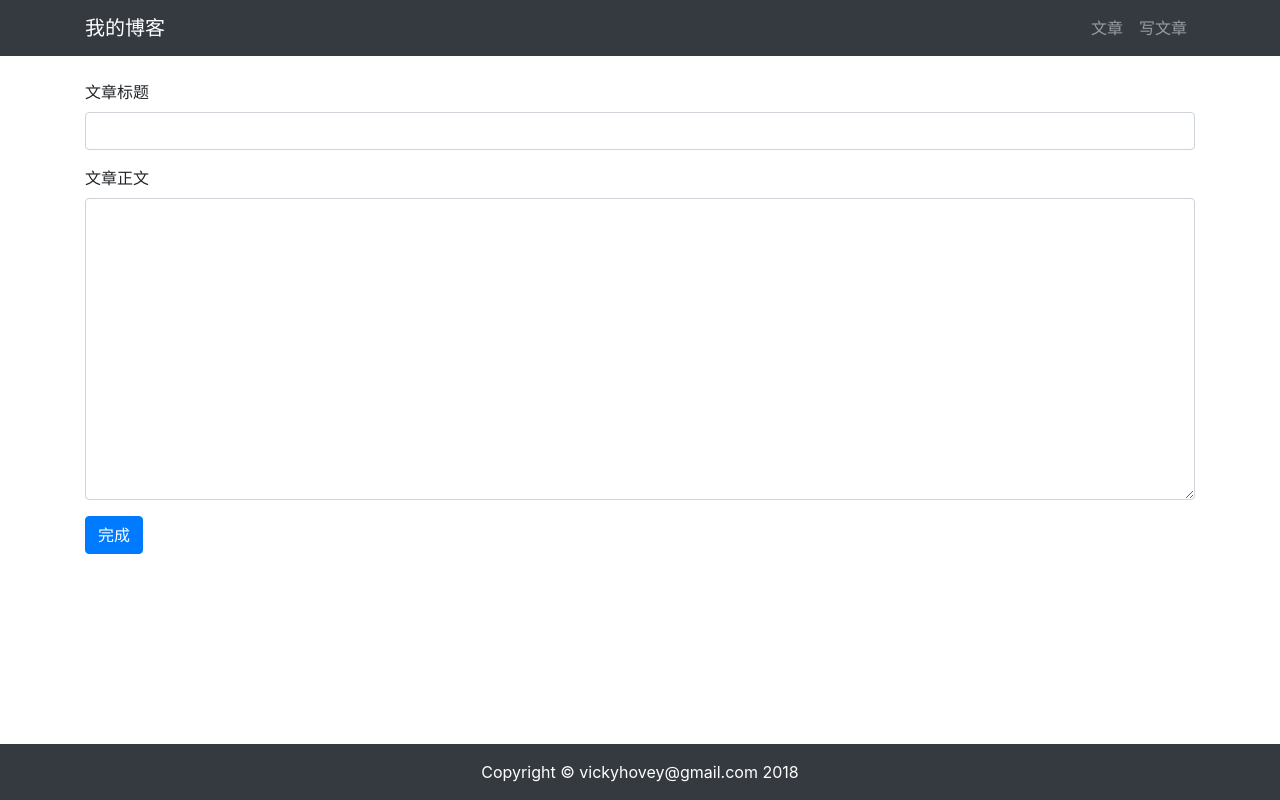
After one commit to vickyhovey/djangoblog, a Django app: page /article/article-create/ in a window 1280 px wide. The commit adds this page. Run offline with Django 3.2, Linux system fonts and the light colour scheme; some libraries are stand-ins or nearby versions.

Commit message:
使用Form表单类发表新文章

```diff
--- /dev/null
+++ b/my_blog/article/forms.py
@@ -0,0 +1,11 @@
+# 引入表单类
+from django import forms
+# 引入文章模型
+from .models import ArticlePost
+# 写文章的表单类
+class ArticlePostForm(forms.ModelForm):
+    class Meta:
+        # 指明数据模型来源
+        model = ArticlePost
+        # 定义表单包含的字段
+        fields = ('title', 'body')
--- /dev/null
+++ b/my_blog/article/templates/article/create.html
@@ -0,0 +1,35 @@
+<!-- extends表明此页面继承自 base.html 文件 -->
+{% extends "base.html" %} {% load staticfiles %}
+<!-- 写入 base.html 中定义的 title -->
+{% block title %} 写文章 {% endblock title %}
+<!-- 写入 base.html 中定义的 content -->
+{% block content %}
+<!-- 写文章表单 -->
+<div class="container">
+    <div class="row">
+        <div class="col-12">
+            <br>
+            <!-- 提交文章的表单 -->
+            <form method="post" action=".">
+                <!-- Django中需要POST数据的地方都必须有csrf_token -->
+                {% csrf_token %}
+                <!-- 文章标题 -->
+                <div class="form-group">
+                    <!-- 标签 -->
+                    <label for="title">文章标题</label>
+                    <!-- 文本框 -->
+                    <input type="text" class="form-control" id="title" name="title">
+                </div>
+                <!-- 文章正文 -->
+                <div class="form-group">
+                    <label for="body">文章正文</label>
+                    <!-- 文本区域 -->
+                    <textarea type="text" class="form-control" id="body" name="body" rows="12"></textarea>
+                </div>
+                <!-- 提交按钮 -->
+                <button type="submit" class="btn btn-primary">完成</button>
+            </form>
+        </div>
+    </div>
+</div>
+{% endblock content %}
--- a/my_blog/article/templates/article/detail.html
+++ b/my_blog/article/templates/article/detail.html
@@ -15,7 +15,7 @@
         <div class="col-12 alert alert-success">作者：{{ article.author }}</div>
         <!-- 文章正文 -->
         <div class="col-12">
-            # 在 article.body 后加上 |safe 过滤器
+            <!--#在 article.body 后加上 |safe 过滤器-->
             <p>{{ article.body|safe }}</p>
         </div>
     </div>
--- a/my_blog/article/templates/header.html
+++ b/my_blog/article/templates/header.html
@@ -2,7 +2,7 @@
 <nav class="navbar navbar-expand-lg navbar-dark bg-dark">
   <div class="container">
     <!-- 导航栏商标 -->
-    <a class="navbar-brand" href="#">我的博客</a>
+    <a class="navbar-brand" href="{% url 'article:article_list' %}">我的博客</a>
     <!-- 导航入口 -->
     <div>
       <ul class="navbar-nav">
@@ -10,6 +10,9 @@
         <li class="nav-item">
           <a class="nav-link" href="{% url 'article:article_list' %}">文章</a>
         </li>
+        <li class="nav-item">
+          <a class="nav-link" href="{% url 'article:article_create' %}">写文章</a>
+        </li>
       </ul>
     </div>
   </div>
--- a/my_blog/article/urls.py
+++ b/my_blog/article/urls.py
@@ -9,4 +9,6 @@ urlpatterns = [
     path('article-list/', views.article_list, name='article_list'),
     # 文章详情
     path('article-detail/<int:id>/', views.article_detail, name='article_detail'),
+    # 写文章
+    path('article-create/', views.article_create, name='article_create'),
 ]
--- a/my_blog/article/views.py
+++ b/my_blog/article/views.py
@@ -1,9 +1,13 @@
-from django.shortcuts import render
+from .models import ArticlePost
 
-# 引入markdown模块
-import markdown
-# 导入数据模型ArticlePost
-from .models import ArticlePost
+from django.shortcuts import render, redirect
+# 引入HttpResponse
+from django.http import HttpResponse
+# 引入刚才定义的ArticlePostForm表单类
+from .forms import ArticlePostForm
+# 引入User模型
+from django.contrib.auth.models import User
+
 def article_list(request):
     # 取出所有博客文章
     articles = ArticlePost.objects.all()
@@ -20,12 +24,40 @@ def article_detail(request, id):
     # 载入模板，并返回context对象
     #return render(request, 'article/detail.html', context)
     # 将markdown语法渲染成html样式
-    article.body = markdown.markdown(article.body,
-        extensions=[
+    #article.body = markdown.markdown(article.body,
+        #extensions=[
         # 包含 缩写、表格等常用扩展
-        'markdown.extensions.extra',
+        #'markdown.extensions.extra',
         # 语法高亮扩展
-        'markdown.extensions.codehilite',
-        ])
+        #'markdown.extensions.codehilite',
+        #])
     context = { 'article': article }
     return render(request, 'article/detail.html', context)
+
+# 写文章的视图
+def article_create(request):
+    # 判断用户是否提交数据
+    if request.method == "POST":
+        # 将提交的数据赋值到表单实例中
+        article_post_form = ArticlePostForm(data=request.POST)
+        # 判断提交的数据是否满足模型的要求
+        if article_post_form.is_valid():
+            # 保存数据，但暂时不提交到数据库中
+            new_article = article_post_form.save(commit=False)
+            # 指定数据库中 id=1 的用户为作者
+            new_article.author = User.objects.get(id=1)
+            # 将新文章保存到数据库中
+            new_article.save()
+            # 完成后返回到文章列表
+            return redirect("article:article_list")
+        # 如果数据不合法，返回错误信息
+        else:
+            return HttpResponse("表单内容有误，请重新填写。")
+    # 如果用户请求获取数据
+    else:
+        # 创建表单类实例
+        article_post_form = ArticlePostForm()
+        # 赋值上下文
+        context = { 'article_post_form': article_post_form }
+        # 返回模板
+        return render(request, 'article/create.html', context)
```
Also changed, not shown: my_blog/db.sqlite3.
